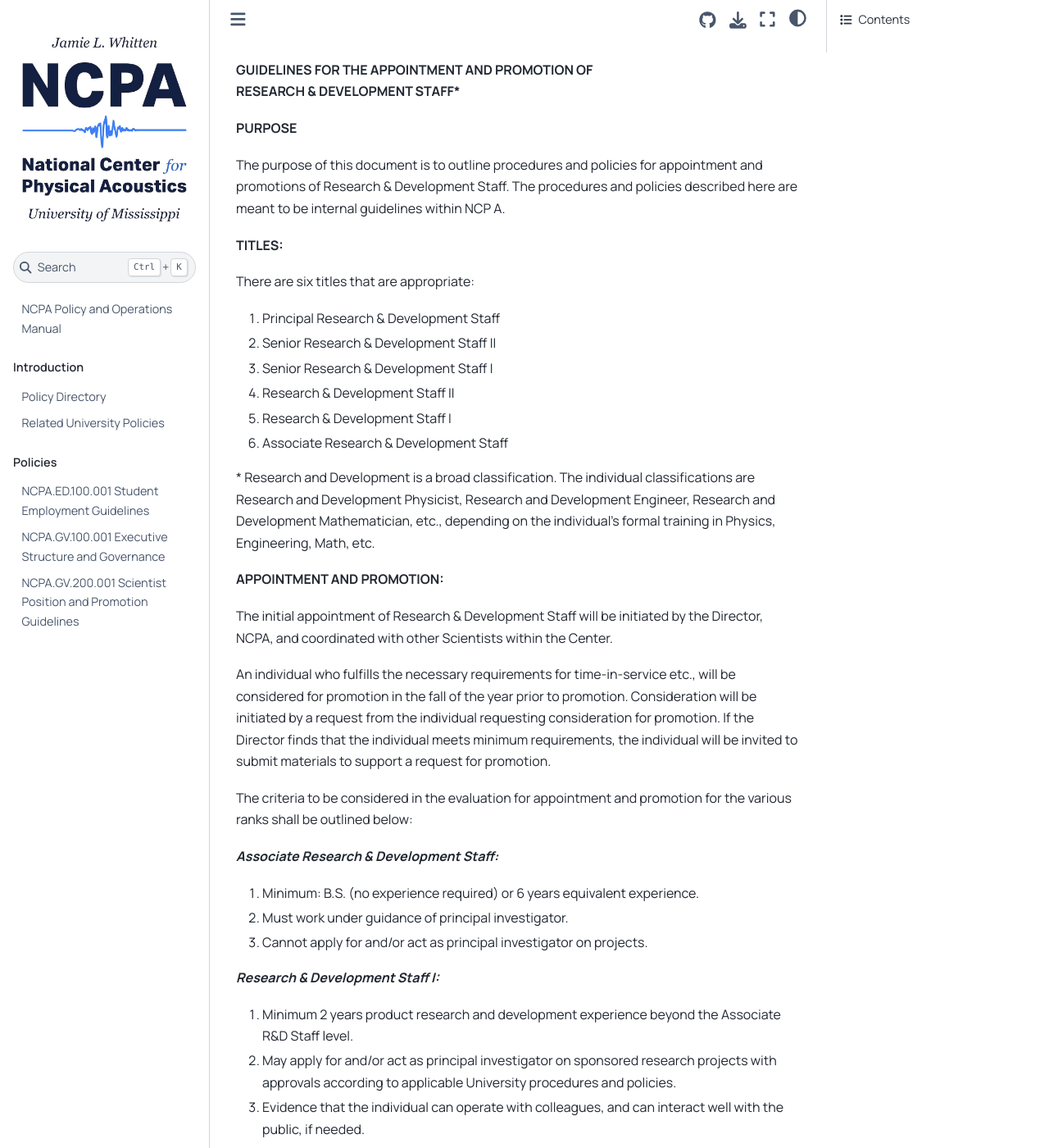
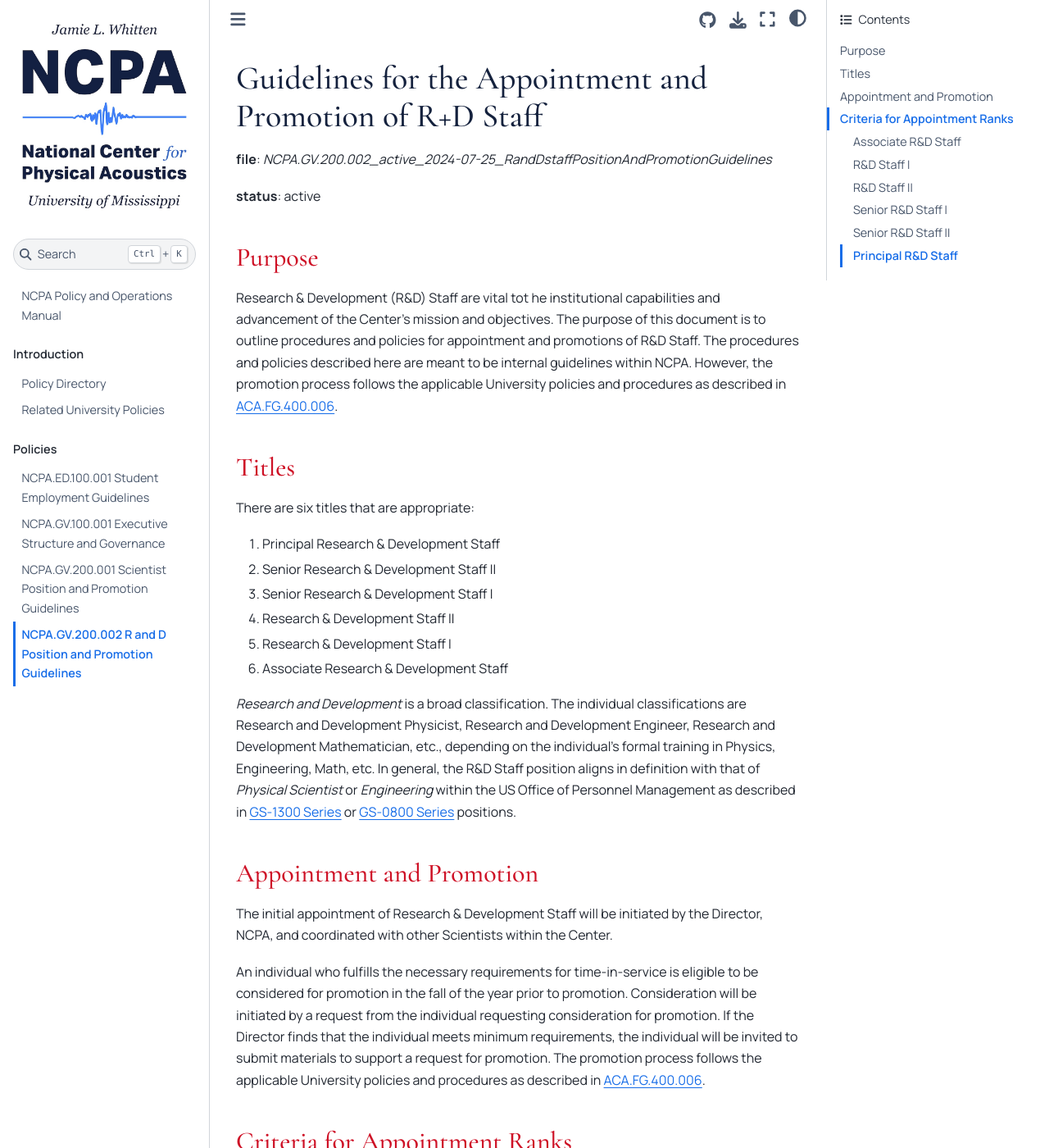
Before and after one commit to docNathanM/ncpa-policies, a Jupyter Book: the page built from book/policyfiles/NCPA.GV.200.002_active_2024-07-25_RandDstaffPositionAndPromotionGuidelines.md, in a window 1280 px wide and 1400 px high. Shown: the whole window at 82% size. Built offline with Jupyter Book 1.0.4 settings and Sphinx 7.4.7 and the Sphinx Book theme 1.1.4, drawn with Linux system fonts in a browser that asks for light colours; some of the changed text lies outside the part shown.

Commit message:
Update NCPA.GV.200.002_active_2024-07-25_RandDstaffPositionAndPromotionGuidelines.md

```diff
--- a/book/policyfiles/NCPA.GV.200.002_active_2024-07-25_RandDstaffPositionAndPromotionGuidelines.md
+++ b/book/policyfiles/NCPA.GV.200.002_active_2024-07-25_RandDstaffPositionAndPromotionGuidelines.md
@@ -1,122 +1,78 @@
-**GUIDELINES FOR THE APPOINTMENT AND PROMOTION OF
-RESEARCH & DEVELOPMENT STAFF\***
+(ncpa.gv.200.002)=
+# Guidelines for the Appointment and Promotion of R+D Staff
 
-**PURPOSE**
+**file**: *NCPA.GV.200.002_active_2024-07-25_RandDstaffPositionAndPromotionGuidelines*
 
-The purpose of this document is to outline procedures and policies for appointment and promotions of Research & Development Staff. The procedures and policies described here are meant to be internal guidelines within NCP A.
+**status**: active
 
-**TITLES:**
+## Purpose
+
+Research & Development (R\&D) Staff are vital tot he institutional capabilities and advancement of the Center's mission and objectives. The purpose of this document is to outline procedures and policies for appointment and promotions of R\&D Staff. The procedures and policies described here are meant to be internal guidelines within NCPA. However, the promotion process follows the applicable University policies and procedures as described in [ACA.FG.400.006](https://policies.olemiss.edu/ShowDetails.jsp?istatPara=1&policyObjidPara=12606017).
+
+## Titles
 
 There are six titles that are appropriate:
 
-1)  Principal Research & Development Staff
+1. Principal Research & Development Staff
+2. Senior Research & Development Staff II
+3. Senior Research & Development Staff I
+4. Research & Development Staff II
+5. Research & Development Staff I
+6. Associate Research & Development Staff
 
-2)  Senior Research & Development Staff II
+*Research and Development* is a broad classification. The individual classifications are Research and Development Physicist, Research and Development Engineer, Research and Development Mathematician, etc., depending on the individual's formal training in Physics, Engineering, Math, etc. In general, the R\&D Staff position aligns in definition with that of *Physical Scientist* or *Engineering* within the US Office of Personnel Management as described in [GS-1300 Series](https://www.opm.gov/policy-data-oversight/classification-qualifications/general-schedule-qualification-standards/#1300-ndx) or [GS-0800 Series](https://www.opm.gov/policy-data-oversight/classification-qualifications/general-schedule-qualification-standards/#0800-ndx) positions.
 
-3)  Senior Research & Development Staff I
-
-4)  Research & Development Staff II
-
-5)  Research & Development Staff I
-
-6)  Associate Research & Development Staff
-
-\* Research and Development is a broad classification. The individual classifications are Research and Development Physicist, Research and Development Engineer, Research and Development Mathematician, etc., depending on the individual's formal training in Physics, Engineering, Math, etc.
-
-**APPOINTMENT AND PROMOTION:**
+## Appointment and Promotion
 
 The initial appointment of Research & Development Staff will be initiated by the Director, NCPA, and coordinated with other Scientists within the Center.
 
-An individual who fulfills the necessary requirements for time-in-service etc., will be considered for promotion in the fall of the year prior to promotion. Consideration will be initiated by a request from the individual requesting consideration for promotion. If the Director finds that the individual meets minimum requirements, the individual will be invited to submit materials to support a request for promotion.
+An individual who fulfills the necessary requirements for time-in-service is eligible to be considered for promotion in the fall of the year prior to promotion. Consideration will be initiated by a request from the individual requesting consideration for promotion. If the Director finds that the individual meets minimum requirements, the individual will be invited to submit materials to support a request for promotion. The promotion process follows the applicable University policies and procedures as described in [ACA.FG.400.006](https://policies.olemiss.edu/ShowDetails.jsp?istatPara=1&policyObjidPara=12606017).
 
-The criteria to be considered in the evaluation for appointment and promotion for the various ranks shall be outlined below:
+## Criteria for Appointment Ranks
 
-***Associate Research & Development Staff:***
+The criteria to be considered in the evaluation for appointment and promotion for the various ranks is outlined below:
 
-1)  Minimum: B.S. (no experience required) or 6 years equivalent experience.
+### Associate R\&D Staff
 
-2)  Must work under guidance of principal investigator.
+1. Minimum: B.S. (no experience required) or 6 years equivalent experience.
+2. Must work under guidance of principal investigator.
+3. Cannot apply for and/or act as principal investigator on projects.
 
-3)  Cannot apply for and/or act as principal investigator on projects.
+### R\&D Staff I
 
-***Research & Development Staff I:***
+1. Minimum 2 years product research and development experience beyond the Associate R&D Staff level.
+2. May apply for and/or act as principal investigator on sponsored research projects with approvals according to applicable University procedures and policies.
+3. Evidence that the individual can operate with colleagues, and can interact well with the public, if needed.
+4. R\&D activities resulting in successful prototypes and/or refereed publications as required by industry, government or private foundations.
 
-1)  Minimum 2 years product research and development experience beyond the Associate R&D Staff level.
+### R\&D Staff II
 
-2)  May apply for and/or act as principal investigator on sponsored research projects with approvals according to applicable University procedures and policies.
+1. Minimum 3 years product research and development experience beyond the R&D Staff I level. (A candidate may be considered in less than three years if there is evidence of outstanding achievement) Time spent on leave may be counted if the leave was such as to enhance the candidate's professional qualifications.
+2. May apply for and/or act as principal investigator on sponsored research projects with approvals according to applicable University procedures and policies.
+3. Possession of this rank should indicate that the individual gives promise of continued significant productivity.
+4. Possession of this rank should indicate that the candidate is actively involved in mentoring students and/or subordinate team members.
+5. Successful prototype development, as evidenced by completed prototypes, patents, and/or published articles in leading journals.
 
-3)  Evidence that the individual can operate with colleagues, and can interact well with the public, if needed.
+### Senior R\&D Staff I
 
-4)  R & D activities resulting in successful prototypes and/or refereed publications as required by industry, government or private foundations.
+1. Minimum four years product research and development experience beyond the R&D Staff II level. (A candidate may be considered in less than four years if there is evidence of outstanding achievement) Time spent on leave may be counted if the leave was such as to enhance the candidate's professional qualifications.
+2. May apply for and/or act as principal investigator on sponsored research projects with approvals according to applicable University procedures and policies.
+3. Possession of this rank should indicate that the individual has achieved national
+4. recognition, and that he/she is capable of independently leading significant technical tasks or projects.
+5. Possession of this rank should indicate that the candidate is actively involved in mentoring students and/or subordinate team members.
+6. Successful prototype development, as evidenced by numerous completed prototypes, granting of patents, and published articles in leading journals, if applicable.
 
-***Research & Development Staff II:***
+### Senior R\&D Staff II
 
-1)  Minimum 3 years product research and development experience beyond the R&D Staff I level. (A candidate may be considered in less than three years if there is evidence of outstanding achievement) Time spent on leave may be counted if the leave was such as to enhance the candidate's professional qualifications.
+1. Minimum five years product research and development experience beyond the Senior R&D Staff I level. (A candidate may be considered in less than five years if there is evidence of outstanding achievement) Time spent on leave may be counted if the leave was such as to enhance the candidate's professional qualifications.
+2. May apply for and/or act as principal investigator on sponsored research projects with approvals according to applicable University procedures and policies.
+3. Possession of this rank should indicate that the individual has achieved national recognition, and that he/she is capable of independently leading significant technical tasks or projects. There should be demonstratable evidence of efficiently learning new areas of proficiency as required by the projects.
+4. Possession of this rank should indicate that the candidate is actively involved in mentoring students and/or subordinate team members and other colleagues as appropriate.
+5. Successful prototype development, as evidenced by numerous completed prototypes, granting of patents, and published articles in leading journals, if applicable.
 
-2)  May apply for and/or act as principal investigator on sponsored research projects with approvals according to applicable University procedures and policies.
+### Principal R\&D Staff
 
-3)  Possession of this rank should indicate that the individual gives promise of continued significant productivity.
-
-4)  Possession of this rank should indicate that the candidate is actively involved in mentoring students and/or subordinate team members.
-
-5)  Successful prototype development, as evidenced by completed prototypes, patents, and/or published articles in leading journals.
-
-***Senior Research & Development Staff I:***
-
-1)  Minimum four years product research and development experience beyond the R&D Staff II level. (A candidate may be considered in less than four years if there is evidence of outstanding achievement) Time spent on leave may be counted if the leave was such as to enhance the candidate's professional qualifications.
-
-2)  May apply for and/or act as principal investigator on sponsored research projects with approvals according to applicable University procedures and policies.
-
-3)  Possession of this rank should indicate that the individual has achieved national
-
-4)  recognition, and that he/she is capable of independently leading significant technical tasks or projects.
-
-5)  Possession of this rank should indicate that the candidate is actively involved in mentoring students and/or subordinate team members.
-
-6)  Successful prototype development, as evidenced by numerous completed prototypes, granting of patents, and published articles in leading journals, if applicable.
-
-***Senior Research & Development Staff II:***
-
-1)  Minimum five years product research and development experience beyond the Senior R&D Staff I level. (A candidate may be considered in less than five years if there is evidence of outstanding achievement) Time spent on leave may be counted if the leave was such as to enhance the candidate's professional qualifications.
-
-2)  May apply for and/or act as principal investigator on sponsored research projects with approvals according to applicable University procedures and policies.
-
-3)  Possession of this rank should indicate that the individual has achieved national recognition, and that he/she is capable of independently leading significant technical tasks or projects. There should be demonstratable evidence of efficiently learning new areas of proficiency as required by the projects.
-
-4)  Possession of this rank should indicate that the candidate is actively involved in mentoring students and/or subordinate team members and other colleagues as appropriate.
-
-5)  Successful prototype development, as evidenced by numerous completed prototypes, granting of patents, and published articles in leading journals, if applicable.
-
-***Principal Research & Development Staff:***
-
-1)  The highest rank to which one may be promoted is that of Principal R & D Staff. Appointment at this level is reserved for leaders of research groups.
-
-2)  A minimum of 5 years of research and development experience as a Senior R & D Staff II or equivalent.
-
-&nbsp;
-
-1)  Demonstrated ability to lead a significant R & D program, represent the program to sponsors, and successfully accomplish the program goals.
-
-2)  Possession of this rank should indicate that the candidate is actively involved in mentoring students and/or colleagues at all levels.
-
-**DEPARTMENTAL PROMOTION GUIDELINES**
-
-***NATIONAL CENTER FOR PHYSICAL ACOUSTICS***
-
-**APPROVED:**
-
-|                                                           |     |          |
-|:----------------------------------------------------------|:----|:---------|
-| **Director, NCPA**                                        |     | **Date** |
-|                                                           |     |          |
-|                                                           |     |          |
-|                                                           |     |          |
-| **Vice Chancellor for Research and Economic Development** |     | **Date** |
-|                                                           |     |          |
-|                                                           |     |          |
-|                                                           |     |          |
-|                                                           |     |          |
-|                                                           |     |          |
-|                                                           |     |          |
-|                                                           |     |          |
-| **Provost and Vice Chancellor for Academic Affairs**      |     | **Date** |
+1. The highest rank to which one may be promoted is that of Principal R & D Staff. Appointment at this level is reserved for leaders of research groups.
+2. A minimum of 5 years of research and development experience as a Senior R & D Staff II or equivalent.
+3. Demonstrated ability to lead a significant R & D program, represent the program to sponsors, and successfully accomplish the program goals.
+4. Possession of this rank should indicate that the candidate is actively involved in mentoring students and/or colleagues at all levels.
```
